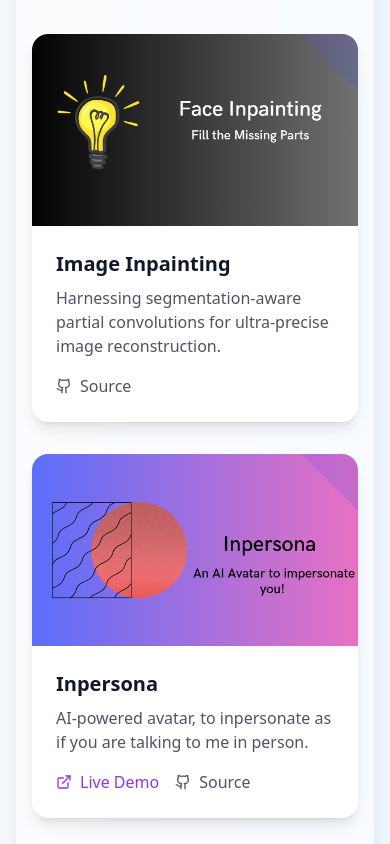
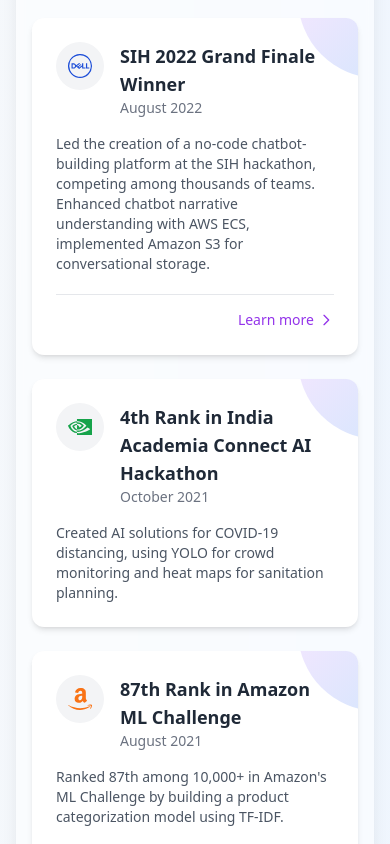
Before and after one commit to yatharthk2/odyssey, a Next.js app in the folder frontend/: page / in a window 390 px wide. Shown: the part 5480-6324 px from the top of the page. Built offline with nearby package versions, Linux system fonts and the light colour scheme.

Commit message:
Add Achievements section with dynamic content and update Projects layout

```diff
--- /dev/null
+++ b/frontend/pages/components/Achievements.tsx
@@ -0,0 +1,82 @@
+import React from 'react';
+import { motion } from 'framer-motion';
+import config from '../index.json';
+import { SiDell, SiNvidia, SiAmazon } from 'react-icons/si';
+
+const companyIconMap: { [key: string]: React.ReactElement } = {
+  dell: <SiDell className="text-blue-700 dark:text-blue-400 text-2xl" />,
+  nvidia: <SiNvidia className="text-green-600 dark:text-green-400 text-2xl" />,
+  amazon: <SiAmazon className="text-orange-500 dark:text-orange-400 text-2xl" />
+};
+
+const Achievements = () => {
+  const { achievements } = config;
+
+  return (
+    <motion.section
+      id="achievements"
+      initial={{ opacity: 0 }}
+      whileInView={{ opacity: 1 }}
+      viewport={{ once: true }}
+      className="py-12 sm:py-20 bg-white/50 dark:bg-gray-800/50 backdrop-blur-sm rounded-3xl my-8 sm:my-20 shadow-xl"
+    >
+      <div className="max-w-6xl mx-auto px-4 sm:px-6">
+        <h2 className="text-3xl sm:text-4xl font-bold text-center mb-8 sm:mb-16 bg-gradient-to-r from-purple-600 via-pink-600 to-blue-600 bg-clip-text text-transparent">
+          {achievements.title}
+        </h2>
+
+        <div className="grid grid-cols-1 md:grid-cols-2 lg:grid-cols-3 gap-6 sm:gap-8">
+          {achievements.items.map((achievement, index) => (
+            <motion.div
+              key={index}
+              initial={{ opacity: 0, y: 20 }}
+              whileInView={{ opacity: 1, y: 0 }}
+              viewport={{ once: true }}
+              transition={{ delay: index * 0.1 }}
+              className="bg-white dark:bg-gray-700 rounded-xl shadow-md hover:shadow-xl transition-shadow p-6 relative overflow-hidden group flex flex-col h-full"
+            >
+              <div className="absolute top-0 right-0 w-20 h-20 bg-gradient-to-br from-purple-400/20 to-blue-500/20 rounded-bl-full transform translate-x-5 -translate-y-5" />
+
+              <div className="flex items-start mb-4">
+                {achievement.companyIcon && (
+                  <div className="p-3 rounded-full bg-gray-100 dark:bg-gray-600 mr-4">
+                    {companyIconMap[achievement.companyIcon]}
+                  </div>
+                )}
+
+                <div>
+                  <h3 className="font-bold text-lg text-gray-800 dark:text-white group-hover:text-purple-600 dark:group-hover:text-purple-400 transition-colors">
+                    {achievement.title}
+                  </h3>
+                  <p className="text-sm text-gray-500 dark:text-gray-300">{achievement.date}</p>
+                </div>
+              </div>
+
+              <p className="text-gray-600 dark:text-gray-300 text-sm flex-grow">
+                {achievement.description}
+              </p>
+
+              {achievement.link && (
+                <div className="mt-5 pt-3 border-t border-gray-200 dark:border-gray-600 text-right">
+                  <a
+                    href={achievement.link}
+                    target="_blank"
+                    rel="noopener noreferrer"
+                    className="inline-flex items-center text-sm font-medium text-purple-600 dark:text-purple-400 hover:text-purple-800 dark:hover:text-purple-300"
+                  >
+                    Learn more
+                    <svg className="w-4 h-4 ml-1" fill="none" stroke="currentColor" viewBox="0 0 24 24" xmlns="http://www.w3.org/2000/svg">
+                      <path strokeLinecap="round" strokeLinejoin="round" strokeWidth="2" d="M9 5l7 7-7 7"></path>
+                    </svg>
+                  </a>
+                </div>
+              )}
+            </motion.div>
+          ))}
+        </div>
+      </div>
+    </motion.section>
+  );
+};
+
+export default Achievements;
--- a/frontend/pages/components/Projects.tsx
+++ b/frontend/pages/components/Projects.tsx
@@ -15,9 +15,6 @@ export default function Projects() {
         <h2 className="text-4xl font-bold text-center mb-12 bg-gradient-to-r from-purple-600 via-pink-600 to-blue-600 bg-clip-text text-transparent dark:text-gray-100">
           {config.projects.title}
         </h2>
-        <p className="text-base text-gray-700 dark:text-gray-300 md:text-lg">
-          {config.projects.description}
-        </p>
         <div className="grid grid-cols-1 md:grid-cols-2 lg:grid-cols-3 gap-8">
           {config.projects.projects.map((project, index) => (
             <motion.div
@@ -26,7 +23,7 @@ export default function Projects() {
               whileInView={{ opacity: 1, y: 0 }}
               viewport={{ once: true }}
               transition={{ delay: index * 0.2 }}
-              className="group relative bg-white dark:bg-gray-900 rounded-2xl shadow-lg overflow-hidden hover:shadow-2xl transition-all duration-300 transform hover:-translate-y-1"
+              className="group relative bg-white dark:bg-gray-900 rounded-2xl shadow-lg overflow-hidden hover:shadow-2xl transition-all duration-300 transform hover:-translate-y-1 flex flex-col h-full"
             >
               {/* Project Image with Overlay */}
               <div className="relative h-48 overflow-hidden">
@@ -39,36 +36,39 @@ export default function Projects() {
               </div>
 
               {/* Project Content */}
-              <div className="p-6">
+              <div className="p-6 flex-grow flex flex-col">
                 <h3 className="text-xl font-bold text-gray-900 dark:text-white mb-2">
                   {project.title}
                 </h3>
-                <p className="text-gray-600 dark:text-gray-300 mb-4 line-clamp-3">
+                <p className="text-gray-600 dark:text-gray-300 mb-4 flex-grow">
                   {project.description}
                 </p>
 
                 {/* Project Links */}
-                <div className="flex items-center gap-4 mt-auto">
+                <div className="mt-5 pt-3 border-t border-gray-200 dark:border-gray-600 flex justify-between items-center">
+                  {project.github && (
+                    <a
+                      href={project.github}
+                      target="_blank"
+                      rel="noopener noreferrer"
+                      className="inline-flex items-center text-sm font-medium text-gray-600 dark:text-gray-400 hover:text-gray-800 dark:hover:text-gray-200 transition-colors"
+                    >
+                      <Github size={16} className="mr-1" />
+                      <span>Source</span>
+                    </a>
+                  )}
+
                   {project.url && (
                     <a
                       href={project.url}
                       target="_blank"
                       rel="noopener noreferrer"
-                      className="flex items-center gap-2 text-purple-600 dark:text-purple-400 hover:text-purple-700 dark:hover:text-purple-300 transition-colors"
+                      className="inline-flex items-center text-sm font-medium text-purple-600 dark:text-purple-400 hover:text-purple-800 dark:hover:text-purple-300 transition-colors ml-auto"
                     >
-                      <ExternalLink size={16} />
                       <span>Live Demo</span>
+                      <ExternalLink size={16} className="ml-1" />
                     </a>
                   )}
-                  <a
-                    href={project.github}
-                    target="_blank"
-                    rel="noopener noreferrer"
-                    className="flex items-center gap-2 text-gray-600 dark:text-gray-400 hover:text-gray-700 dark:hover:text-gray-300 transition-colors"
-                  >
-                    <Github size={16} />
-                    <span>Source</span>
-                  </a>
                 </div>
               </div>
 
--- a/frontend/pages/index.json
+++ b/frontend/pages/index.json
@@ -127,6 +127,32 @@
       }
     }
   },
+  "achievements": {
+    "title": "Achievements & Awards",
+    "items": [
+      {
+        "title": "SIH 2022 Grand Finale Winner",
+        "date": "August 2022",
+        "description": "Led the creation of a no-code chatbot-building platform at the SIH hackathon, competing among thousands of teams. Enhanced chatbot narrative understanding with AWS ECS, implemented Amazon S3 for conversational storage.",
+        "companyIcon": "dell",
+        "link": "https://sih.gov.in/sih-2022-senior-final-result"
+      },
+      {
+        "title": "4th Rank in India Academia Connect AI Hackathon",
+        "date": "October 2021",
+        "description": "Created AI solutions for COVID-19 distancing, using YOLO for crowd monitoring and heat maps for sanitation planning.",
+        "companyIcon": "nvidia",
+        "link": ""
+      },
+      {
+        "title": "87th Rank in Amazon ML Challenge",
+        "date": "August 2021",
+        "description": "Ranked 87th among 10,000+ in Amazon's ML Challenge by building a product categorization model using TF-IDF.",
+        "companyIcon": "amazon",
+        "link": "https://www.hackerearth.com/challenges/competitive/amazon-ml-challenge/leaderboard/page/2/"
+      }
+    ]
+  },
   "footer": {
     "linkedin": "https://www.linkedin.com/in/yatharthkapadia/",
     "twitter": "https://x.com/yatharthk2",
--- a/frontend/pages/index.tsx
+++ b/frontend/pages/index.tsx
@@ -4,6 +4,7 @@ import Hero from './components/Hero';
 import Projects from './components/Projects';
 import ContactModal from './components/ContactModal';
 import Skills from './components/Skills';  // Add this import
+import Achievements from './components/Achievements'; // Add this import
 import { motion } from 'framer-motion';
 import config from './index.json';
 import Experience from './components/Experience';
@@ -57,6 +58,9 @@ export default function Home() {
         {/* Experience Section */}
         <Experience />
 
+        {/* Achievements Section */}
+        <Achievements />
+
         {/* Projects Section */}
         <Projects />
 
```
